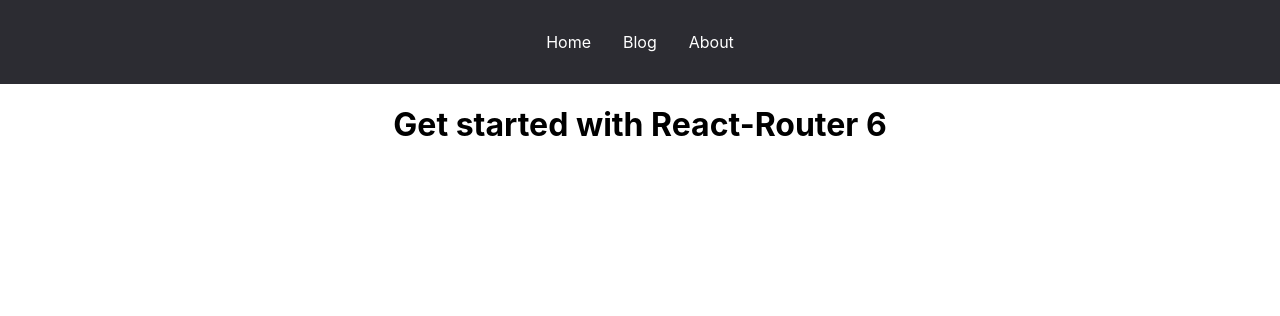
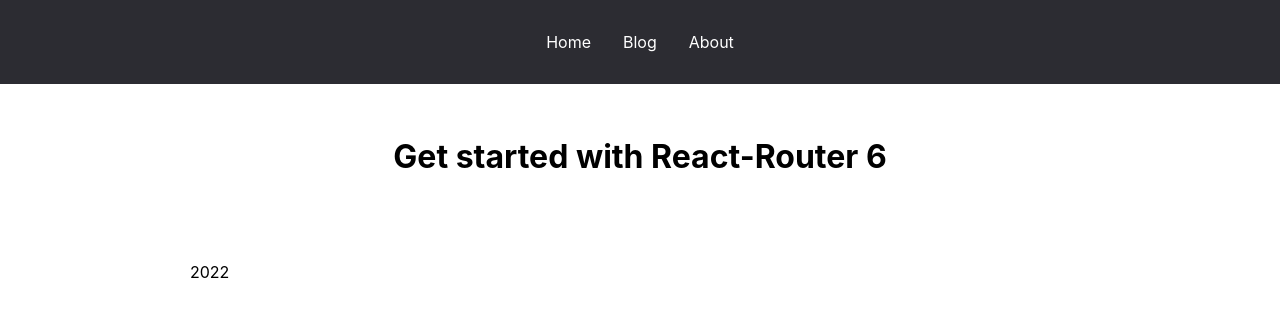
Before and after one commit to AleksandrErmolov/react-routing-version6, a React (Create React App) app: page / in a window 1280 px wide. Shown: the top 316 px of the page. Built offline with nearby package versions, Linux system fonts and the light colour scheme.

Commit message:
add outlet

```diff
--- a/src/App.jsx
+++ b/src/App.jsx
@@ -1,4 +1,5 @@
 import { Link, Route, Routes } from 'react-router-dom';
+import Layout from './components/Layout';
 import AboutPage from './pages/AboutPage';
 import BloggPage from './pages/BloggPage';
 import Homepage from './pages/Homepage';
@@ -8,17 +9,14 @@
 function App() {
   return (
     <>
-      <header>
-        <Link to="/">Home</Link>
-        <Link to="/posts">Blog</Link>
-        <Link to="/about">About</Link>
-      </header>
 
       <Routes>
-        <Route path='/' element={<Homepage />} />
-        <Route path='/about' element={<AboutPage />} />
-        <Route path='/posts' element={<BloggPage />} />
-        <Route path='*' element={<Notfoundpage />} />
+        <Route path='/' element={<Layout />} >
+          <Route index element={<Homepage />} />
+          <Route path='/about' element={<AboutPage />} />
+          <Route path='/posts' element={<BloggPage />} />
+          <Route path='*' element={<Notfoundpage />} />
+        </Route>
       </Routes>
 
     </>
--- /dev/null
+++ b/src/components/Layout.jsx
@@ -0,0 +1,21 @@
+import React from 'react'
+import { Link, Outlet } from 'react-router-dom'
+
+export default function Layout() {
+    return (
+        <div>
+            <header>
+                <Link to="/">Home</Link>
+                <Link to="/posts">Blog</Link>
+                <Link to="/about">About</Link>
+            </header>
+
+            <main className='container'>
+                <Outlet />
+            </main>
+
+
+            <footer className='container'>2022</footer>
+        </div>
+    )
+}
```
